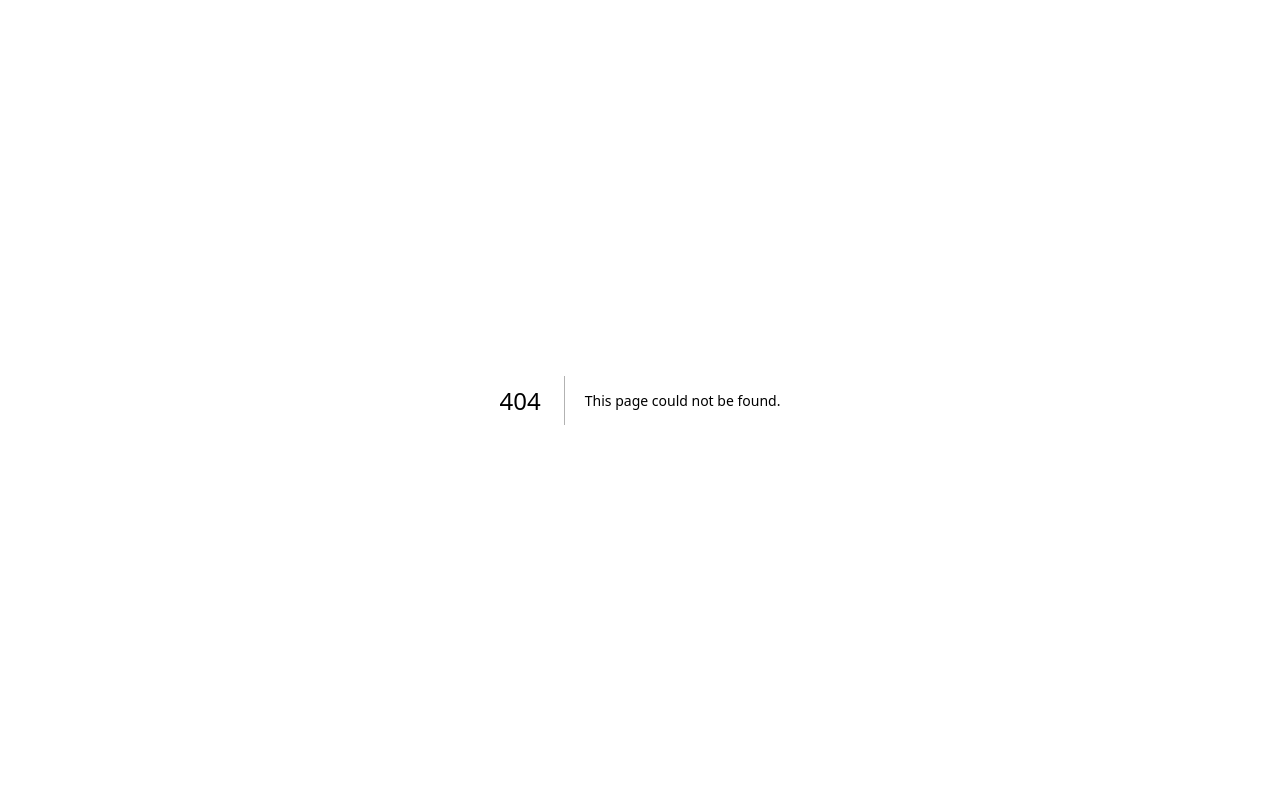
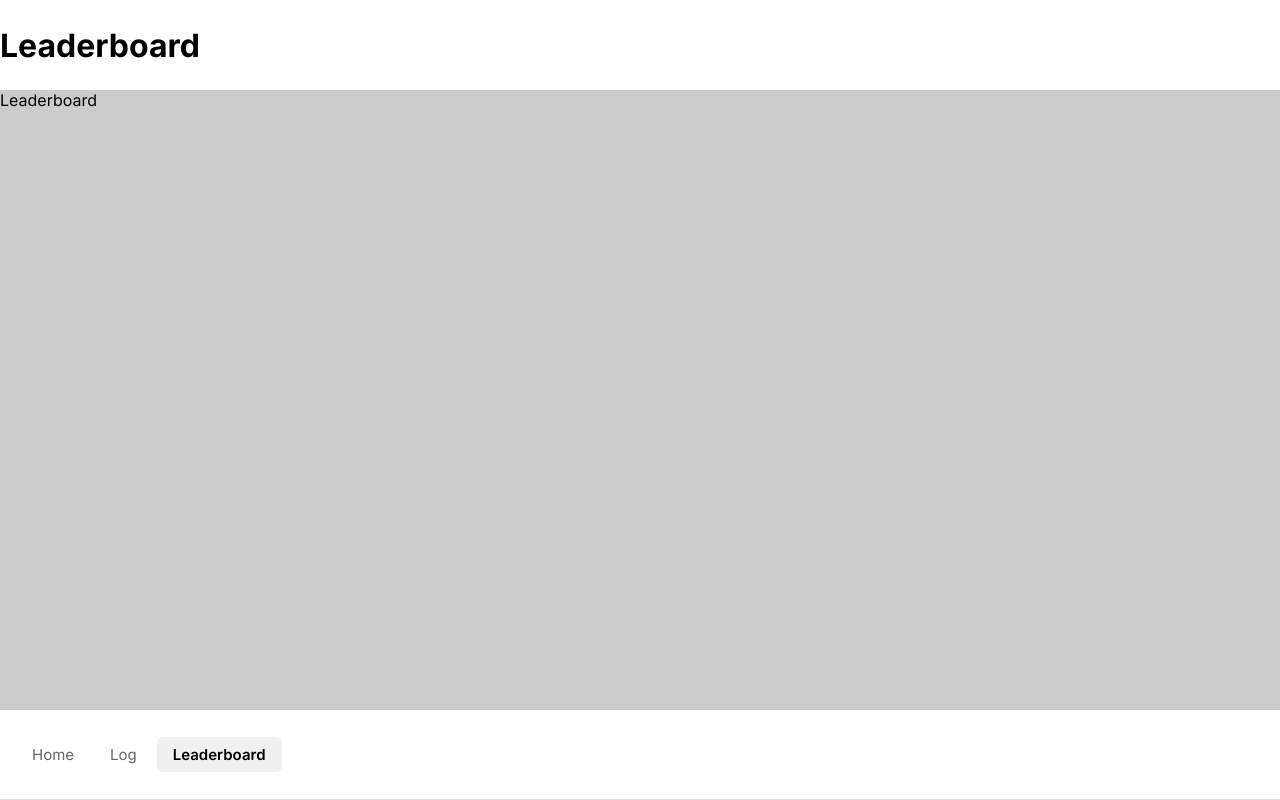
Before and after one commit to alexpaxton/food-poopers-2, a Next.js app: page /leaderboard in a window 1280 px wide. Before the commit this address had no page. Built offline with nearby package versions, Linux system fonts and the light colour scheme; no server answers; sample sign-in values are in the browser's storage.

Commit message:
Add app shell, navbar, and associated pages

```diff
--- /dev/null
+++ b/src/app/leaderboard/page.tsx
@@ -0,0 +1,25 @@
+'use client';
+
+import { useSession } from 'next-auth/react';
+import { useRouter } from 'next/navigation';
+import { useEffect } from 'react';
+import { Shell } from '@/components/shared/Shell';
+
+export default function LeaderboardPage() {
+  const { status } = useSession();
+  const router = useRouter();
+
+  useEffect(() => {
+    if (status === 'unauthenticated') {
+      router.replace('/');
+    }
+  }, [status, router]);
+
+  if (status === 'loading' || status === 'unauthenticated') return null;
+
+  return (
+    <Shell name="Leaderboard">
+      <p>Leaderboard</p>
+    </Shell>
+  );
+}
--- a/src/app/page.tsx
+++ b/src/app/page.tsx
@@ -2,7 +2,7 @@
 
 import { useSession, signIn } from 'next-auth/react';
 import styled from 'styled-components';
-import { UserInfo } from '@/components/home/UserInfo';
+import { Me } from '@/components/home/Me';
 
 export default function Home() {
   const { data: session, status } = useSession();
@@ -16,7 +16,7 @@ export default function Home() {
         </GoogleButton>
       )}
       {status === 'authenticated' && session.user && (
-        <UserInfo
+        <Me
           name={session.user.name}
           email={session.user.email}
           image={session.user.image}
--- /dev/null
+++ b/src/components/shared/NavBar.tsx
@@ -0,0 +1,50 @@
+'use client';
+
+import Link from 'next/link';
+import { usePathname } from 'next/navigation';
+import styled from 'styled-components';
+
+const TABS = [
+  { label: 'Home', href: '/' },
+  { label: 'Log', href: '/drop-a-log' },
+  { label: 'Leaderboard', href: '/leaderboard' },
+];
+
+export function NavBar() {
+  const pathname = usePathname();
+
+  return (
+    <Nav>
+      {TABS.map(({ label, href }) => (
+        <Tab key={href} href={href} $active={pathname === href}>
+          {label}
+        </Tab>
+      ))}
+    </Nav>
+  );
+}
+
+const Nav = styled.nav`
+  grid-area: NavBar;
+  display: flex;
+  align-items: center;
+  gap: 0.25rem;
+  padding: 0.75rem 1rem;
+  border-bottom: 1px solid #e0e0e0;
+`;
+
+const Tab = styled(Link)<{ $active: boolean }>`
+  padding: 0.5rem 1rem;
+  font-size: 0.9375rem;
+  font-weight: ${({ $active }) => ($active ? '600' : '400')};
+  color: ${({ $active }) => ($active ? '#000' : '#666')};
+  text-decoration: none;
+  border-radius: 6px;
+  background: ${({ $active }) => ($active ? '#f0f0f0' : 'transparent')};
+  transition: background 0.15s, color 0.15s;
+
+  &:hover {
+    background: #f0f0f0;
+    color: #000;
+  }
+`;
--- /dev/null
+++ b/src/components/shared/Shell.tsx
@@ -0,0 +1,52 @@
+'use client'
+
+import styled from 'styled-components';
+import { NavBar } from './NavBar';
+
+type Props = {
+  name: string;
+  children: React.ReactNode;
+}
+
+export function Shell({children, name}: Props) {
+  return (
+    <Page>
+      <PageHeader>
+        <PageTitle>{name}</PageTitle>
+      </PageHeader>
+      <PageBody>
+        {children}
+      </PageBody>
+      <NavBar />
+    </Page>
+  )
+}
+
+const Page = styled.div`
+  display: grid;
+  width: 100vw;
+  height: 100vh;
+  position: absolute;
+  top: 0;
+  left: 0;
+  grid-template-rows: 90px auto 90px;
+  grid-template-areas: 'PageHeader'
+  'PageBody'
+  'NavBar';
+`
+
+const PageHeader = styled.header`
+  grid-area: PageHeader;
+  display: flex;
+  align-items: center;
+  justify-content: space-between;
+`
+
+const PageTitle = styled.h1`
+  color: #000;
+`
+
+const PageBody = styled.div`
+  grid-area: PageBody;
+  background-color: #ccc;
+`
```
Also changed, not shown: middleware.ts (+15 -1 lines), src/app/drop-a-log/page.tsx (added, +25 -0 lines), src/components/home/Me.tsx (renamed from src/components/home/UserInfo.tsx, +5 -2 lines), 1 other file (tests, documents, lock files or other folders).
